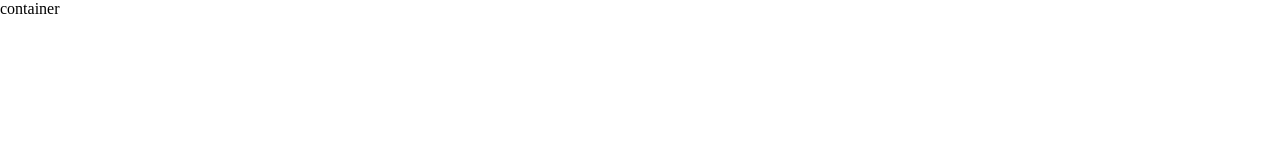
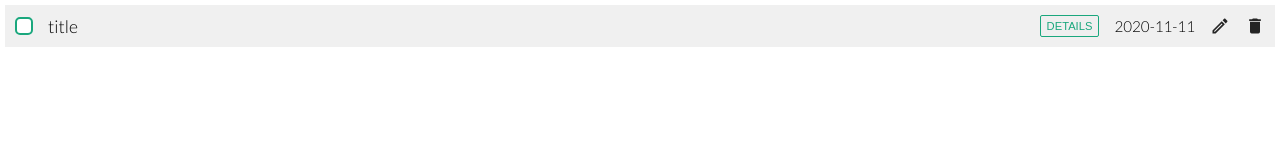
Before and after one commit to TerenceChew/to-do, a website built with webpack: page dist/index.html in a window 1280 px wide. Built offline with nearby package versions, Linux system fonts and the light colour scheme; a web font is replaced by a local one.

Commit message:
Update todoItem and make minor configs
CSS:
- Style todoItem
- Update app.css and index.css

JS:
- Add a factory to create todoItem
- Add a function to create UI of todoItem

Webpack:
- Add loader for images

```diff
--- a/src/components/todoItem/todoItem.css
+++ b/src/components/todoItem/todoItem.css
@@ -0,0 +1,78 @@
+@import url('https://fonts.googleapis.com/css2?family=Alatsi&family=Berkshire+Swash&family=JetBrains+Mono:wght@200&family=Lato:wght@100;300&family=Lobster&family=Montserrat:wght@200;300&family=PT+Mono&display=swap');
+
+.todo-item-container {
+  justify-content: space-between;
+  align-items: center;
+  background-color: rgb(240, 240, 240);
+  padding: 10px;
+  margin: 5px;
+  transition: .25s;
+  font-family: 'Lato', sans-serif;
+}
+
+.todo-item-container:hover {
+  box-shadow: 3px 3px 3px 0 rgba(0, 0, 0, 0.25);
+  transform: translate(2px, 1px);
+}
+
+.todo-left-container,
+.todo-right-container {
+  gap: 15px;
+}
+
+.todo-checkbox {
+  width: 18px;
+  height: 18px;
+  border: 2px solid var(--accent-1);
+  border-radius: 5px;
+  background-color: white;
+  font-size: 1.2rem;
+  padding-top: 1px;
+}
+
+.checked {
+  background-color: var(--accent-1);
+  color: white;
+}
+
+.todo-title {
+  font-size: 1.1rem;
+}
+
+.todo-details-btn {
+  border: 1px solid var(--accent-1);
+  border-radius: 2px;
+  color: var(--accent-1);
+  padding: 4px 6px;
+  font-size: .7rem;
+  transition: .25s;
+}
+
+.todo-details-btn:hover {
+  background-color: var(--accent-1);
+  color: white;
+  font-weight: bold;
+}
+
+.todo-due-date {
+  font-size: .95rem;
+}
+
+.todo-edit-icon,
+.todo-remove-icon  {
+  width: 20px;
+  height: auto;
+  transition: .35s;
+}
+
+.todo-edit-icon:hover,
+.todo-remove-icon:hover {
+  transform: translateY(-2px);
+}
+
+.todo-checkbox,
+.todo-details-btn,
+.todo-edit-icon,
+.todo-remove-icon {
+  cursor: pointer;
+}
--- a/src/components/todoItem/todoItem.js
+++ b/src/components/todoItem/todoItem.js
@@ -0,0 +1,89 @@
+import "./todoItem.css";
+import pencilIcon from "./pencil-outline.svg";
+import deleteIcon from "./delete.svg";
+
+export {todoItemFactory, createTodoItemUI};
+
+const todoItemFactory = (checked, title, notes, dueDate, priority) => {
+  // Getting
+  const getChecked = () => checked;
+  const getTitle = () => title;
+  const getNotes = () => notes;
+  const getDueDate = () => dueDate;
+  const getPriority = () => priority;
+
+  // Editing
+  const editChecked = () => {
+    checked = !checked;
+  };
+  const editTitle = (newTitle) => {
+    title = newTitle;
+  };
+  const editNotes = (newNotes) => {
+    notes = newNotes;
+  };
+  const editDueDate = (newDueDate) => {
+    dueDate = newDueDate;
+  };
+  const editPriority = (newPriority) => {
+    priority = newPriority;
+  };
+
+  return {
+    getChecked,
+    getTitle,
+    getNotes,
+    getDueDate,
+    getPriority,
+    editChecked,
+    editTitle,
+    editNotes,
+    editDueDate,
+    editPriority
+  }
+};
+
+const createTodoItemUI = ({ getChecked, getTitle, getDueDate, getPriority, editChecked }) => {
+  const todoItemContainer = document.createElement("div");
+  const leftContainer = document.createElement("div");
+  const rightContainer = document.createElement("div");
+  const checkbox = document.createElement("div");
+  const title = document.createElement("p");
+  const detailsBtn = document.createElement("button");
+  const dueDate = document.createElement("p");
+  const editIcon = document.createElement("img");
+  const trashIcon = document.createElement("img");
+
+  todoItemContainer.classList.add("todo-item-container", `var(--${getPriority()}-prio)`, "flex");
+  leftContainer.classList.add("todo-left-container", "flex", "center");
+  rightContainer.classList.add("todo-right-container", "flex", "center");
+
+  checkbox.classList.add("todo-checkbox", "flex", "center");
+  checkbox.addEventListener("click", () => {
+    checkbox.classList.toggle('checked');
+    editChecked();
+    checkbox.innerText = getChecked() ? '✓' : '';
+  });
+
+
+  title.classList.add("todo-title");
+  title.innerText = getTitle();
+
+  detailsBtn.classList.add("todo-details-btn");
+  detailsBtn.innerText = 'DETAILS';
+
+  dueDate.classList.add("todo-due-date");
+  dueDate.innerText = getDueDate();
+
+  editIcon.classList.add("todo-edit-icon");
+  editIcon.src = pencilIcon;
+
+  trashIcon.classList.add("todo-remove-icon");
+  trashIcon.src = deleteIcon;
+
+  leftContainer.append(checkbox, title);
+  rightContainer.append(detailsBtn, dueDate, editIcon, trashIcon);
+  todoItemContainer.append(leftContainer, rightContainer);
+
+  return todoItemContainer;
+}
--- a/src/container/app.css
+++ b/src/container/app.css
@@ -0,0 +1,6 @@
+:root {
+  --accent-1: rgb(26, 167, 125);
+  --low-prio: rgb(0, 211, 0);
+  --mid-prio: rgb(255, 255, 40);
+  --high-prio: rgb(255, 50, 50);
+}
--- a/src/container/app.js
+++ b/src/container/app.js
@@ -1,9 +1,12 @@
 import './app.css';
+import { todoItemFactory, createTodoItemUI } from "../components/todoItem/todoItem";
+
+let todoItemSample = todoItemFactory(false, 'title', 'notes', '2020-11-11', 'mid');
 
 export default function app() {
   const container = document.createElement('div');
 
-  container.append('container');
+  container.append(createTodoItemUI(todoItemSample));
 
   return container;
 }
--- a/src/index.css
+++ b/src/index.css
@@ -5,3 +5,18 @@
   padding: 0;
   box-sizing: border-box;
 }
+
+/* Utilities */
+.flex {
+  display: flex;
+}
+
+.flex-column {
+  display: flex;
+  flex-direction: column;
+}
+
+.center {
+  justify-content: center;
+  align-items: center;
+}
--- a/webpack.config.js
+++ b/webpack.config.js
@@ -11,6 +11,10 @@ module.exports = {
       {
         test: /\.css$/i,
         use: ["style-loader", "css-loader"]
+      },
+      {
+        test: /\.(svg|jpeg|jpg|png|gif)$/i,
+        type: "asset/resource"
       }
     ]
   },
```
Also changed, not shown: dist/0c07a0f75ce4712163e4.svg (added), dist/1d64d146890ef81aa624.svg (added), dist/2c536e5a706969564778.svg (added), dist/3edea60cf2730c37d0d3.svg (added), dist/78d50430b1270188f9e6.svg (added), dist/911faddb986ef5c8ccde.svg (added), dist/bde675c38d54979f589e.svg (added), dist/f42fcd5778896408e091.svg (added), dist/f7af56854c8c53466ee4.svg (added), dist/main.js, src/components/todoItem/delete.svg (added), src/components/todoItem/pencil-outline.svg (added).
